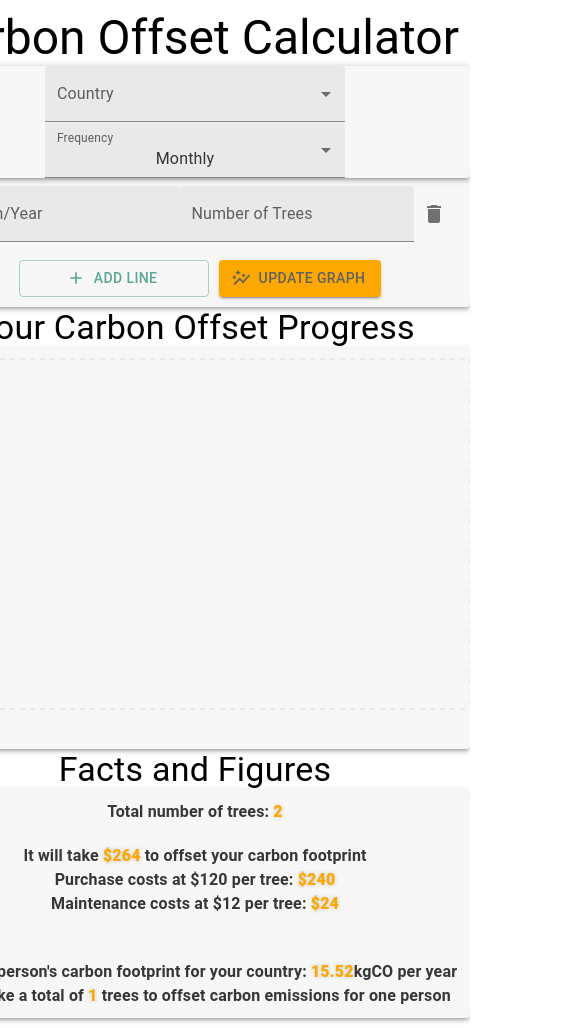
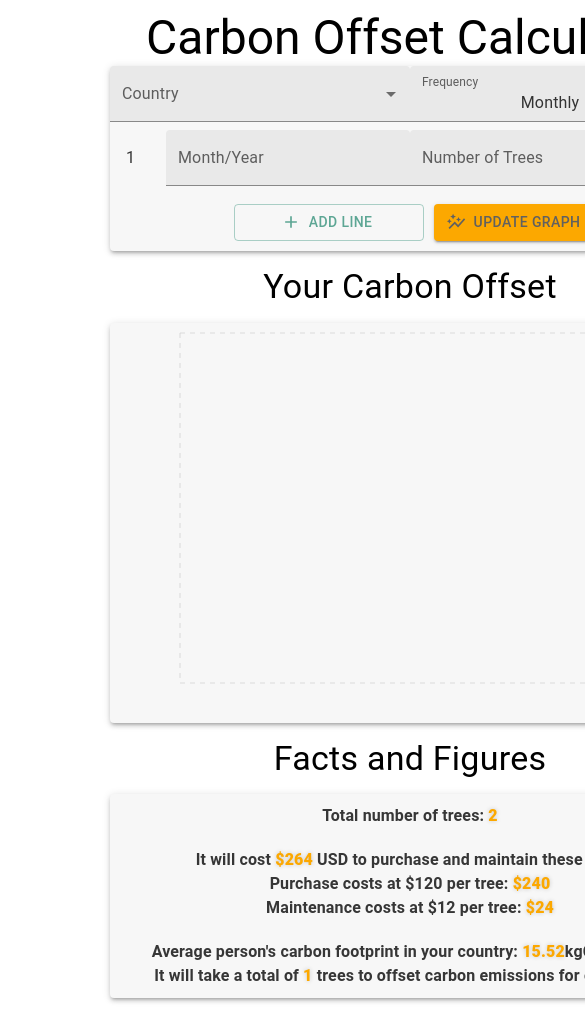
Before and after one commit to TrisRosco/s2z, a React (Create React App) app in the folder s2z/: page / in a window 390 px wide. Shown: the top 1028 px of the page, 585 px wide, since content can reach past the window. Built offline with nearby package versions, Linux system fonts and the light colour scheme.

Commit message:
Monthly selected by default

```diff
--- a/s2z/src/App.css
+++ b/s2z/src/App.css
@@ -13,3 +13,10 @@ body{
   justify-content: center;
   text-align: center;
 }
+
+@media only screen and (max-width: 768px) {
+
+  body {
+    min-width: 800px;
+  }
+}
--- a/s2z/src/App.js
+++ b/s2z/src/App.js
@@ -1,10 +1,11 @@
 import "./App.css";
-import React, { useState } from "react";
+import React from "react";
 import ParamInput from "./Components/ParamInput";
-// import Graph from "./Components/Graph";
 import { createTheme, ThemeProvider } from "@mui/material/styles";
 import { Typography } from "@mui/material";
 
+
+// A custom MUI theme based on Switch2Zero's brand colors
 const theme = createTheme({
   palette: {
     type: "light",
--- a/s2z/src/Components/Graph/index.js
+++ b/s2z/src/Components/Graph/index.js
@@ -18,19 +18,23 @@ const Graph = (props) => {
         average={props.average}
         margin={{ top: 10, right: 0, bottom: 10, left: 10 }}
       >
+        {/* Line to represent the user's inputted data */}
         <Line
           type="monotone"
           dataKey="trees"
           stroke="#5da694"
           strokeWidth={3}
         />
+        {/* Line to represent the average */}
         <ReferenceLine
           label={props.average}
           y={props.average}
           stroke="red"
           strokeDasharray="3 3"
         />
+        {/* Background grid */}
         <CartesianGrid stroke="#ccca" strokeDasharray="5 5" />
+        {/* Axies and labels */}
         <XAxis dataKey="date">
           {" "}
           <Label value="Time" offset={-3} position="insideBottom" />{" "}
--- a/s2z/src/Components/ParamInput/index.js
+++ b/s2z/src/Components/ParamInput/index.js
@@ -31,6 +31,7 @@ function ParamInput() {
 
   const [data, setData] = useState([]);
 
+  // Handles the data from the input fields and processes it into a format that can be used by the graph
   const processData = () => {
     const newData = [];
     let carbonFootprint = 0;
@@ -46,6 +47,7 @@ function ParamInput() {
     handleTotalTrees();
   };
 
+  // Validates the date input field based on the frequency selected, then sets the error state of the input field
   const validateDate = (date) => {
     if (date === null) {
       return true;
@@ -59,12 +61,14 @@ function ParamInput() {
     }
   };
 
+  // Adds a new line of input fields
   const handleAddLine = () => {
     const newLineCount = lineCount + 1;
     setLineCount(newLineCount);
     setLines([...lines, { id: newLineCount, monthYear: null, numTrees: "" }]);
   };
 
+  // Deletes a line of input fields and updates the line IDs to be sequential again
   const handleDeleteLine = (id) => {
     const updatedLines = lines.filter((line) => line.id !== id);
 
@@ -78,6 +82,7 @@ function ParamInput() {
     setLines(updatedLinesWithIDs);
   };
 
+  // Calculates the total number of trees inputted by the user and updates the state
   const handleTotalTrees = () => {
     let total = 0;
     lines.forEach((line) => {
@@ -88,6 +93,7 @@ function ParamInput() {
     setTotalTrees(total);
   };
 
+  // Updates the state of the input fields
   const handleLineChange = (id, key, value) => {
     const updatedLines = lines.map((line) =>
       line.id === id ? { ...line, [key]: value } : line
@@ -95,6 +101,7 @@ function ParamInput() {
     setLines(updatedLines);
   };
 
+  // Select handlers
   const handleSelectCountry = (e) => {
     setSelectedCountry(e.target.value);
     console.log(e.target.value);
@@ -105,15 +112,17 @@ function ParamInput() {
     console.log(e.target.value);
   };
 
+  // Handles the JSX for the input fields
   const renderLines = () => {
     return lines.map((line) => (
       <div key={line.id}>
         <ListItem>
-          <ListItemText primary={line.id} />
+          <ListItemText primary={line.id} /> {/* Line number */}
           <TextField
             error={!validateDate(line.monthYear)}
             id={`month-year-${line.id}`}
             label={
+              // Label for the date input field based on the frequency selected
               selectedFrequency === 0
                 ? "Date"
                 : selectedFrequency === 1
@@ -124,6 +133,7 @@ function ParamInput() {
             }
             variant="filled"
             inputProps={
+              // Max length of the date input field based on the frequency selected
               selectedFrequency === 0
                 ? { maxLength: 6 }
                 : selectedFrequency === 1
@@ -134,6 +144,7 @@ function ParamInput() {
             }
             value={line.monthYear}
             placeholder={
+              // Placeholder for the date input field based on the frequency selected
               selectedFrequency === 0
                 ? "DD/MM/YY"
                 : selectedFrequency === 1
@@ -143,6 +154,7 @@ function ParamInput() {
                 : ""
             }
             onBlur={(e) => {
+              // Formats the date input field based on the frequency selected when the user leaves the input field
               const input = e.target;
               let value = input.value;
 
@@ -161,12 +173,13 @@ function ParamInput() {
             label="Number of Trees"
             variant="filled"
             inputProps={{ maxLength: 2 }}
-            type="number"
+            type="number" // Only allows numbers to be inputted, and displays a number keyboard on mobile
             value={line.numTrees}
             onChange={(e) =>
               handleLineChange(line.id, "numTrees", e.target.value)
             }
           />
+          {/* Delete button */}
           <IconButton
             aria-label="delete"
             onClick={() => handleDeleteLine(line.id)}
@@ -174,15 +187,18 @@ function ParamInput() {
             <DeleteIcon />
           </IconButton>
         </ListItem>
+        {/* Divider between lines added if not the last line */}
         {line.id !== lineCount && <Divider />}
       </div>
     ));
   };
 
+  // Main JSX for the component
   return (
     <>
+      {/* Input section */}
       <Paper elevation={3}>
-        <Paper elevation={3}>
+        {/* Country Selector */}
         <FormControl variant="filled">
           <InputLabel>Country</InputLabel>
           <Select
@@ -200,6 +216,7 @@ function ParamInput() {
             <MenuItem value={1710}>Australia</MenuItem>
           </Select>
         </FormControl>
+        {/* Frequency selector */}
         <FormControl variant="filled">
           <InputLabel>Frequency</InputLabel>
           <Select
@@ -207,7 +224,6 @@ function ParamInput() {
             label="Frequency"
             onChange={handleSelectFrequency}
             defaultValue={1}
-
           >
             {/* disabled weekly option for now */}
             {/* <MenuItem value={0}>Weekly</MenuItem> */}
@@ -215,42 +231,49 @@ function ParamInput() {
             <MenuItem value={2}>Annually</MenuItem>
           </Select>
         </FormControl>
-        </Paper>
+        {/* Add line button */}
         <Table>{renderLines()}</Table>
         <Button
           id="add-line-button"
-          color="primary"
+          color="primary" // Uses the primary color from the theme
           startIcon={<AddIcon />}
           variant="outlined"
           onClick={handleAddLine}
         >
           <span>Add line</span>
         </Button>
+        {/* Update graph button */}
         <Button
-          color="secondary"
+          color="secondary" // Uses the secondary color from the theme
           startIcon={<AutoGraphIcon />}
-          variant="contained"
+          variant="contained" //Contained variant becuase it is the main action on the page
           onClick={processData}
         >
           <span>Update Graph</span>
         </Button>
       </Paper>
-      <Typography variant="h4" className="subtitle">
-        Your Carbon Offset Progress
+
+      {/* Graph section */}
+      <Typography variant="h4" id="subtitle">
+        Your Carbon Offset
       </Typography>
       <Paper elevation={3}>
         <Graph data={data} average={selectedCountry} />
       </Paper>
-      <Typography variant="h4">Facts and Figures</Typography>
+
+      {/* Facts and Figures section */}
+      <Typography variant="h4" id="subtitle">
+        Facts and Figures
+      </Typography>
       <Paper elevation={3}>
         <Typography variant="body1" id="flavour-text">
           Total number of trees: <span id="emphasis"> {totalTrees} </span>
           <br />
         </Typography>
         <Typography variant="body1" id="flavour-text">
-          It will take{" "}
-          <span id="emphasis"> ${totalTrees * 120 + totalTrees * 12} </span> to
-          offset your carbon footprint
+          It will cost{" "}
+          <span id="emphasis"> ${totalTrees * 120 + totalTrees * 12} </span> USD
+          to purchase and maintain these trees
           <br />
           Purchase costs at $120 per tree:{" "}
           <span id="emphasis"> ${totalTrees * 120} </span>
@@ -259,8 +282,7 @@ function ParamInput() {
           <span id="emphasis"> ${totalTrees * 12} </span>
         </Typography>
         <Typography variant="body1" id="flavour-text">
-          <br />
-          Average person's carbon footprint for your country:{" "}
+          Average person's carbon footprint in your country:{" "}
           <span id="emphasis"> {selectedCountry}</span>kgCO per year
           <br />
           It will take a total of
--- a/s2z/src/Components/ParamInput/styles.css
+++ b/s2z/src/Components/ParamInput/styles.css
@@ -27,6 +27,10 @@ body{
     width : 300px;
 }
 
+#subtitle{
+    margin: 15px;
+
+}
 
 #flavour-text{
     font-weight: bold;
```
Lines whose indentation alone changed are shown as unchanged.
